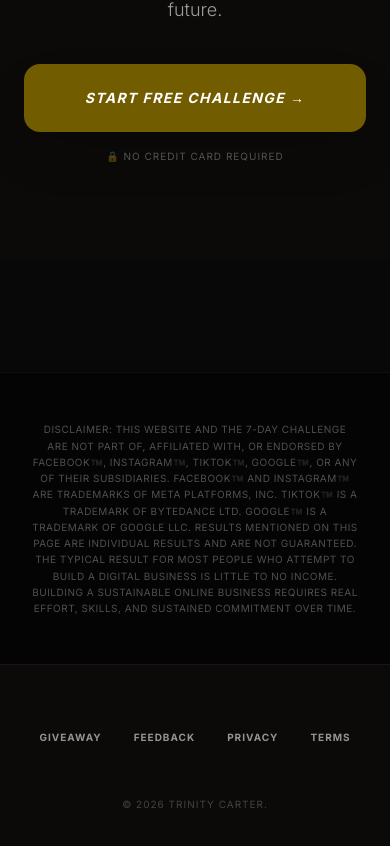
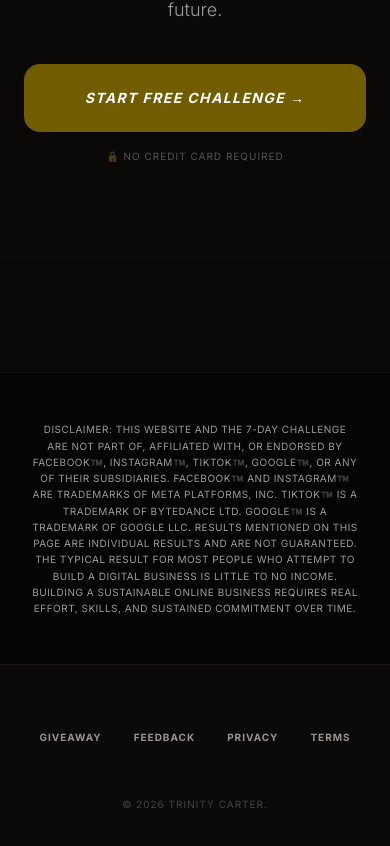
Before and after one commit to Robin239105/trinitycarter, a React (Vite) app: page /us in a window 390 px wide. Shown: the part 8045-8891 px from the top of the page. Built offline with nearby package versions, Linux system fonts and the light colour scheme.

Commit message:
fix: increase disclaimer text contrast for improved legibility

```diff
--- a/src/shared/components/Disclaimer.jsx
+++ b/src/shared/components/Disclaimer.jsx
@@ -4,7 +4,7 @@ export const Disclaimer = () => {
   return (
     <section className="py-12 px-8 bg-black/50 border-t border-white/5">
       <div className="max-w-7xl mx-auto">
-        <p className="text-[10px] md:text-[11px] leading-relaxed text-white/30 text-center font-['Inter'] uppercase tracking-wider max-w-5xl mx-auto">
+        <p className="text-[10px] md:text-[11px] leading-relaxed text-white/60 text-center font-['Inter'] uppercase tracking-wider max-w-5xl mx-auto">
           DISCLAIMER: This website and the 7-Day Challenge are not part of, affiliated with, or endorsed by Facebook™️, Instagram™️, TikTok™️, Google™️, or any of their subsidiaries.
           Facebook™️ and Instagram™️ are trademarks of Meta Platforms, Inc. TikTok™️ is a trademark of ByteDance Ltd. Google™️ is a trademark of Google LLC.
           Results mentioned on this page are individual results and are not guaranteed. The typical result for most people who attempt to build a digital business is little to no income.
```
